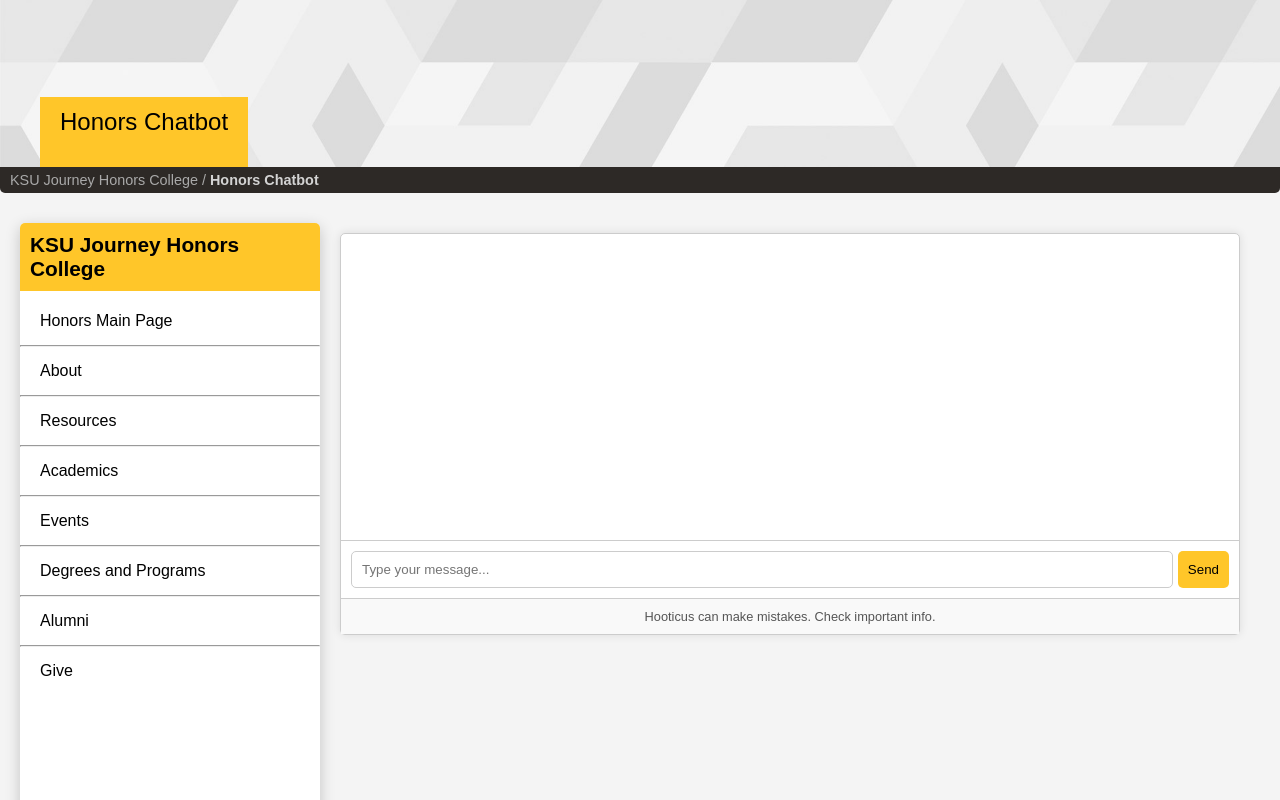
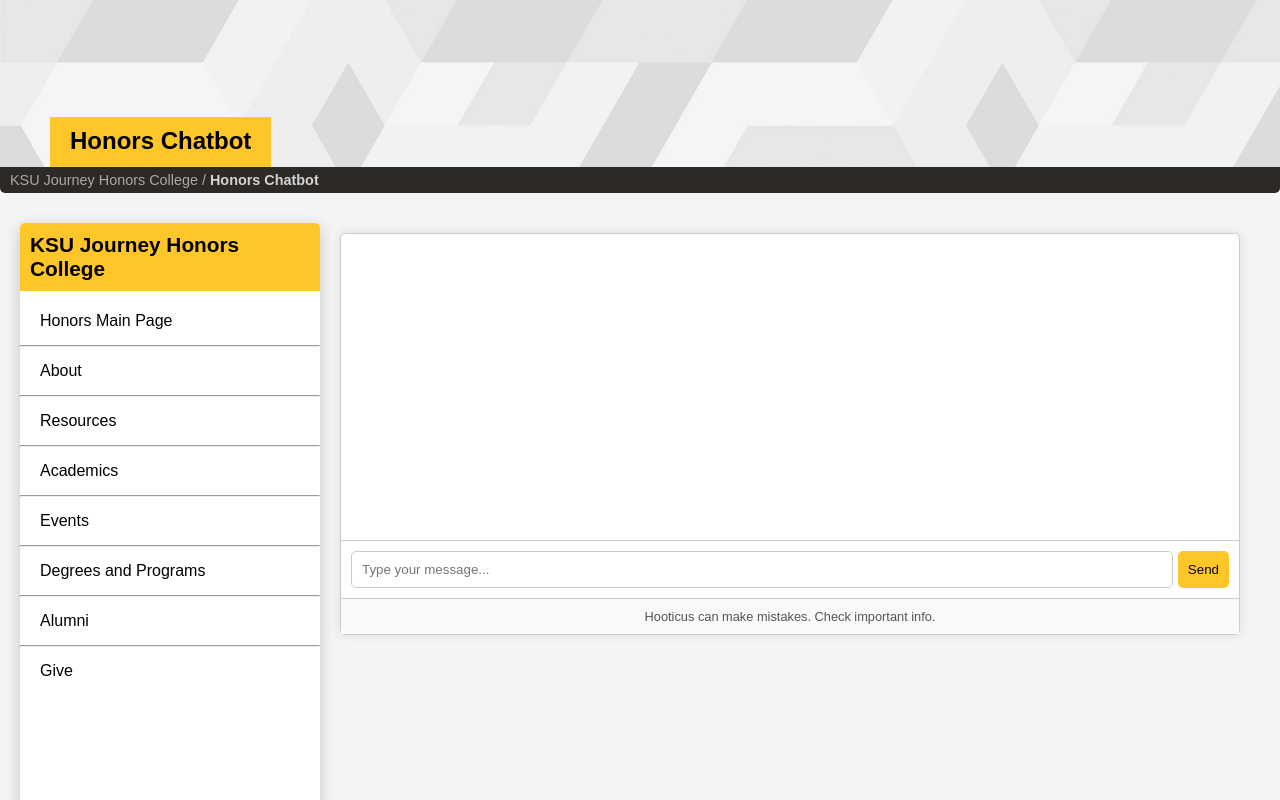
Before and after one commit to danielleahenry/honors_chatbot, a website: page index.html in a window 1280 px wide. Shown: the top 800 px of the page. Drawn offline with Linux system fonts and the light colour scheme.

Commit message:
updated style.css

```diff
--- a/style.css
+++ b/style.css
@@ -26,11 +26,11 @@
     text-align: left; /* align text to the left */
     position: absolute; /* position the title above the image */
     bottom: 0; /* position at the bottom of the header */
-    left: 40px; /* distance from the left of the header */
+    left: 50px; /* distance from the left of the header */
     z-index: 5; /* keep title above the image */
     font-size: 24px; /* adjust font size for readability */
-    height: 50px; /* set a fixed height for the title box */
-    line-height: 30px; /* center text vertically within the title box */
+    font-weight: bold; /* make the text bold */
+    height: 30px; /* set a fixed height for the title box */
 }
 
 .banner {
@@ -65,6 +65,7 @@
     margin-bottom: 10px;
     margin-top: 10px;
     border-radius: 5px;
+    height: auto; /* set height to auto to fit content */
 }
 
 .sidebar-title {
```
